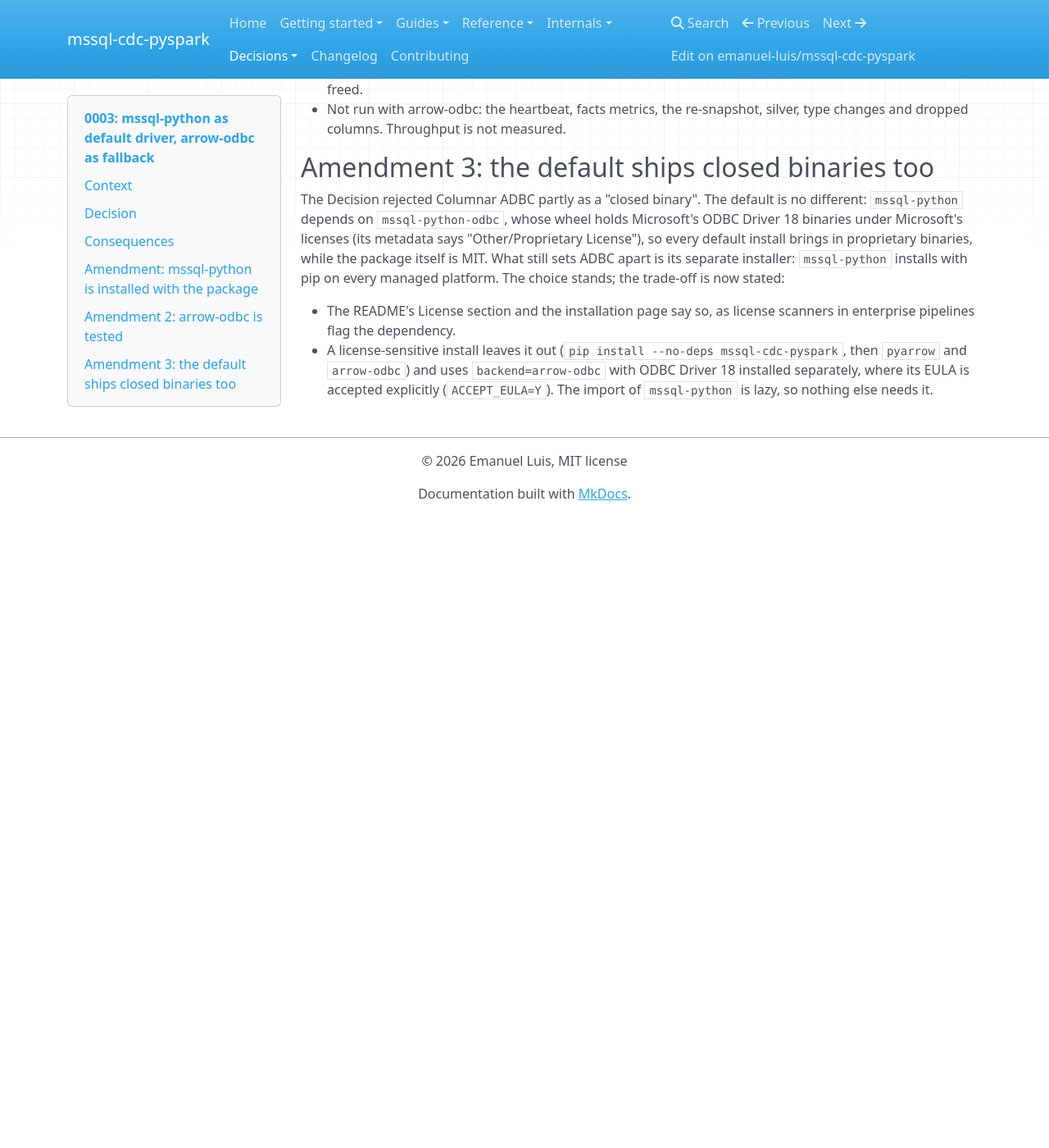
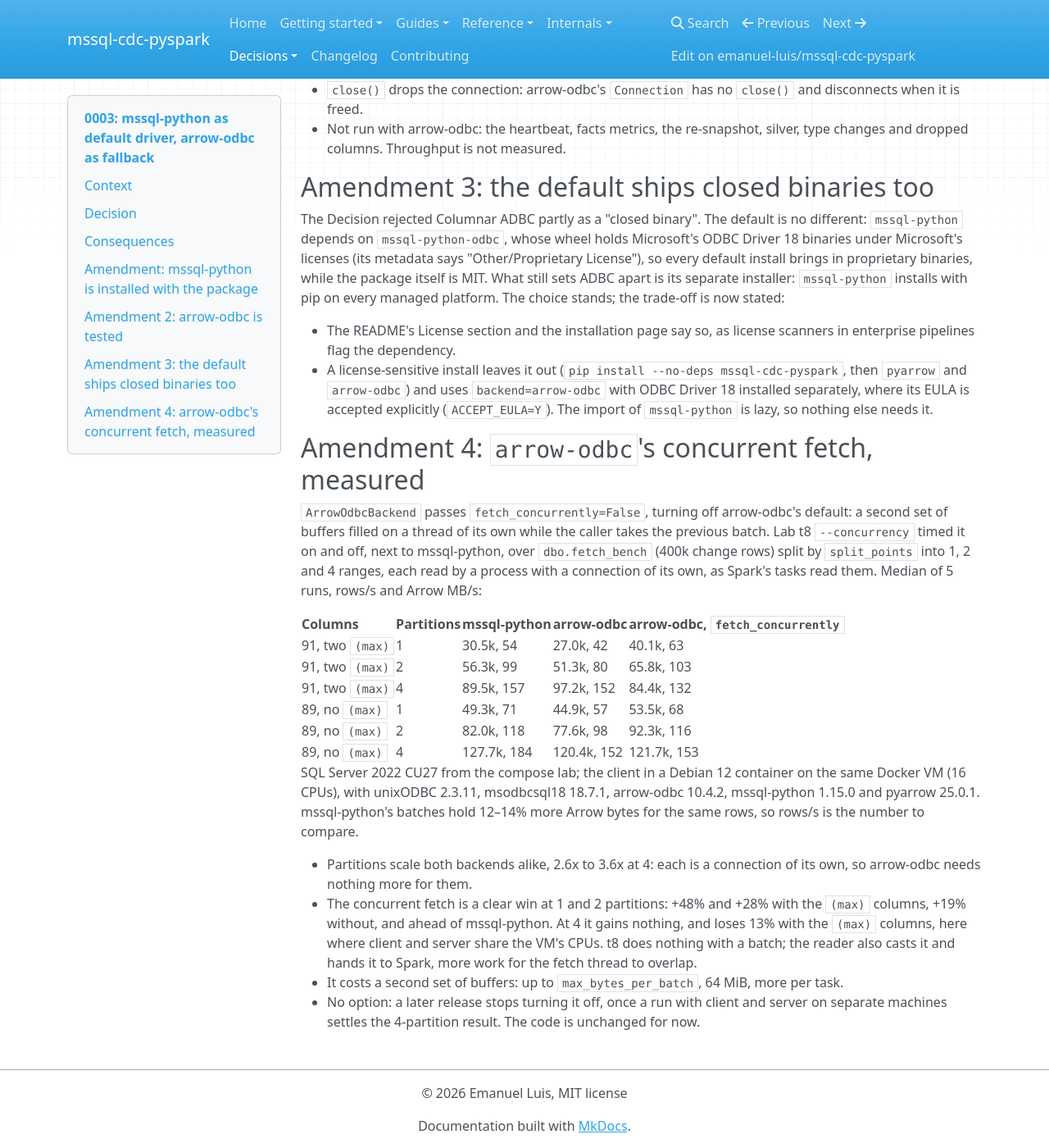
Before and after one commit to emanuel-luis/mssql-cdc-pyspark, an MkDocs documentation site: the page built from docs/decisions/0003-mssql-python-default-backend.md, in a window 1280 px wide and 1400 px high, scrolled down 1904 px. Shown: the whole window at 82% size. Built offline with MkDocs 1.6.1, drawn with Linux system fonts in a browser that asks for light colours; nearby versions of some CDN libraries; before the commit the page ends 2534 px from its top, so only the background shows below that; some of the changed text lies outside the part shown.

Commit message:
docs: arrow-odbc's concurrent fetch measured (ADR 0003, Amendment 4)
+48%/+28% at 1/2 partitions with (max) columns, +19% without; nothing at 4
(-13% with (max)) where client and server share the lab VM's CPUs. No option:
a later release stops passing fetch_concurrently=False. LAB.md gains the result
row and a container recipe for clients without ODBC Driver 18.

```diff
--- a/docs/decisions/0003-mssql-python-default-backend.md
+++ b/docs/decisions/0003-mssql-python-default-backend.md
@@ -6,6 +6,7 @@
 **Amended:** 2026-09-30T16:14:54-03:00, installed with the package instead of the `[mssql]` extra
 **Amended:** 2026-10-01T17:55:59-03:00, `arrow-odbc` tested in CI; what it took and what still differs (see Amendment 2)
 **Amended:** 2026-10-05T00:15:23-03:00, the default ships closed binaries too: ADBC's rejection corrected (see Amendment 3)
+**Amended:** 2026-10-08T14:28:19-03:00, `arrow-odbc`'s concurrent fetch measured (lab t8, see Amendment 4)
 
 ## Context
 `read()` yields Arrow record batches from executors. The driver should fetch natively into
@@ -90,3 +91,36 @@ with pip on every managed platform. The choice stands; the trade-off is now stat
   `pyarrow` and `arrow-odbc`) and uses `backend=arrow-odbc` with ODBC Driver 18 installed
   separately, where its EULA is accepted explicitly (`ACCEPT_EULA=Y`). The import of
   `mssql-python` is lazy, so nothing else needs it.
+
+## Amendment 4: `arrow-odbc`'s concurrent fetch, measured
+`ArrowOdbcBackend` passes `fetch_concurrently=False`, turning off arrow-odbc's default: a
+second set of buffers filled on a thread of its own while the caller takes the previous
+batch. Lab t8 `--concurrency` timed it on and off, next to mssql-python, over
+`dbo.fetch_bench` (400k change rows) split by `split_points` into 1, 2 and 4 ranges, each
+read by a process with a connection of its own, as Spark's tasks read them. Median of 5 runs,
+rows/s and Arrow MB/s:
+
+| Columns | Partitions | mssql-python | arrow-odbc | arrow-odbc, `fetch_concurrently` |
+|---|---|---|---|---|
+| 91, two `(max)` | 1 | 30.5k, 54 | 27.0k, 42 | 40.1k, 63 |
+| 91, two `(max)` | 2 | 56.3k, 99 | 51.3k, 80 | 65.8k, 103 |
+| 91, two `(max)` | 4 | 89.5k, 157 | 97.2k, 152 | 84.4k, 132 |
+| 89, no `(max)` | 1 | 49.3k, 71 | 44.9k, 57 | 53.5k, 68 |
+| 89, no `(max)` | 2 | 82.0k, 118 | 77.6k, 98 | 92.3k, 116 |
+| 89, no `(max)` | 4 | 127.7k, 184 | 120.4k, 152 | 121.7k, 153 |
+
+SQL Server 2022 CU27 from the compose lab; the client in a Debian 12 container on the same
+Docker VM (16 CPUs), with unixODBC 2.3.11, msodbcsql18 18.7.1, arrow-odbc 10.4.2,
+mssql-python 1.15.0 and pyarrow 25.0.1. mssql-python's batches hold 12–14% more Arrow
+bytes for the same rows, so rows/s is the number to compare.
+
+* Partitions scale both backends alike, 2.6x to 3.6x at 4: each is a connection of its
+  own, so arrow-odbc needs nothing more for them.
+* The concurrent fetch is a clear win at 1 and 2 partitions: +48% and +28% with the `(max)`
+  columns, +19% without, and ahead of mssql-python. At 4 it gains nothing, and loses 13%
+  with the `(max)` columns, here where client and server share the VM's CPUs. t8 does
+  nothing with a batch; the reader also casts it and hands it to Spark, more work for the
+  fetch thread to overlap.
+* It costs a second set of buffers: up to `max_bytes_per_batch`, 64 MiB, more per task.
+* No option: a later release stops turning it off, once a run with client and server on
+  separate machines settles the 4-partition result. The code is unchanged for now.
```
Also changed, not shown: LAB.md (+21 -1 lines), docs/ROADMAP.md (+2 -1 lines), docs/decisions/README.md (+1 -1 lines).
